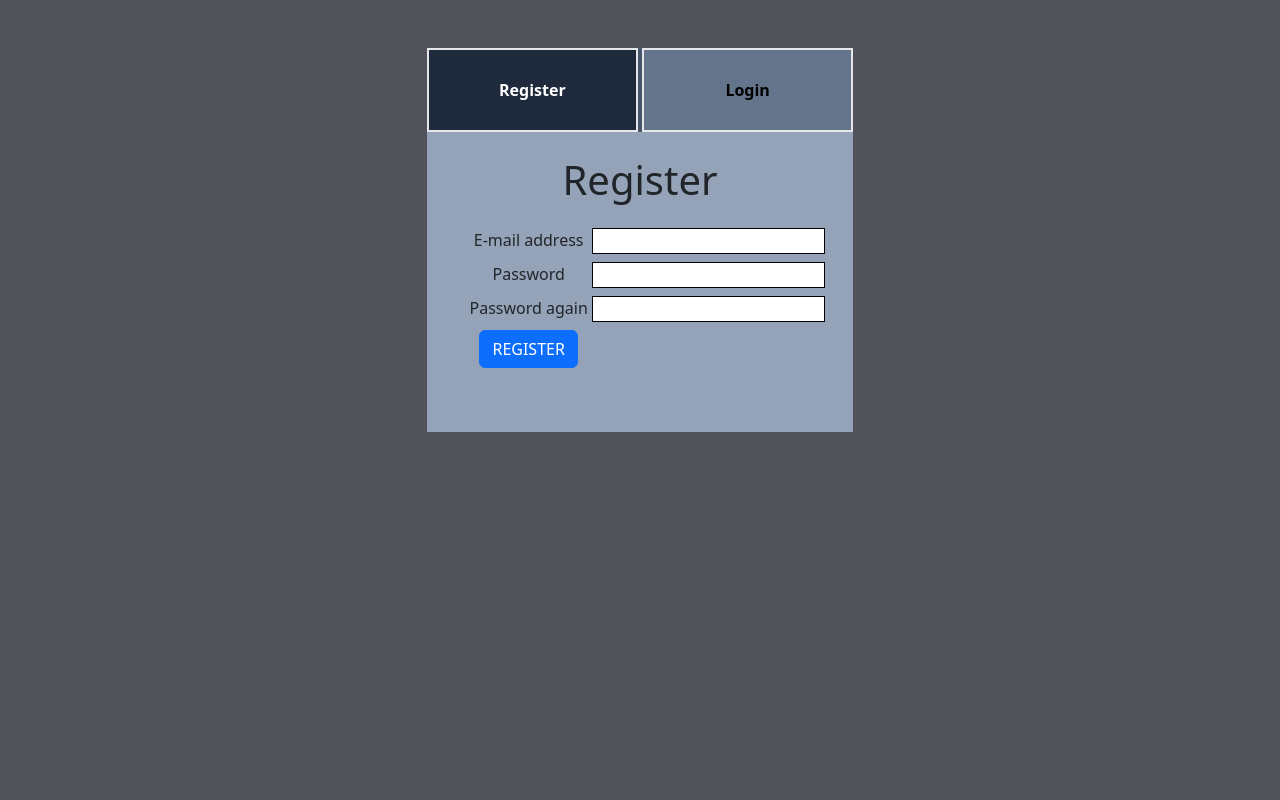
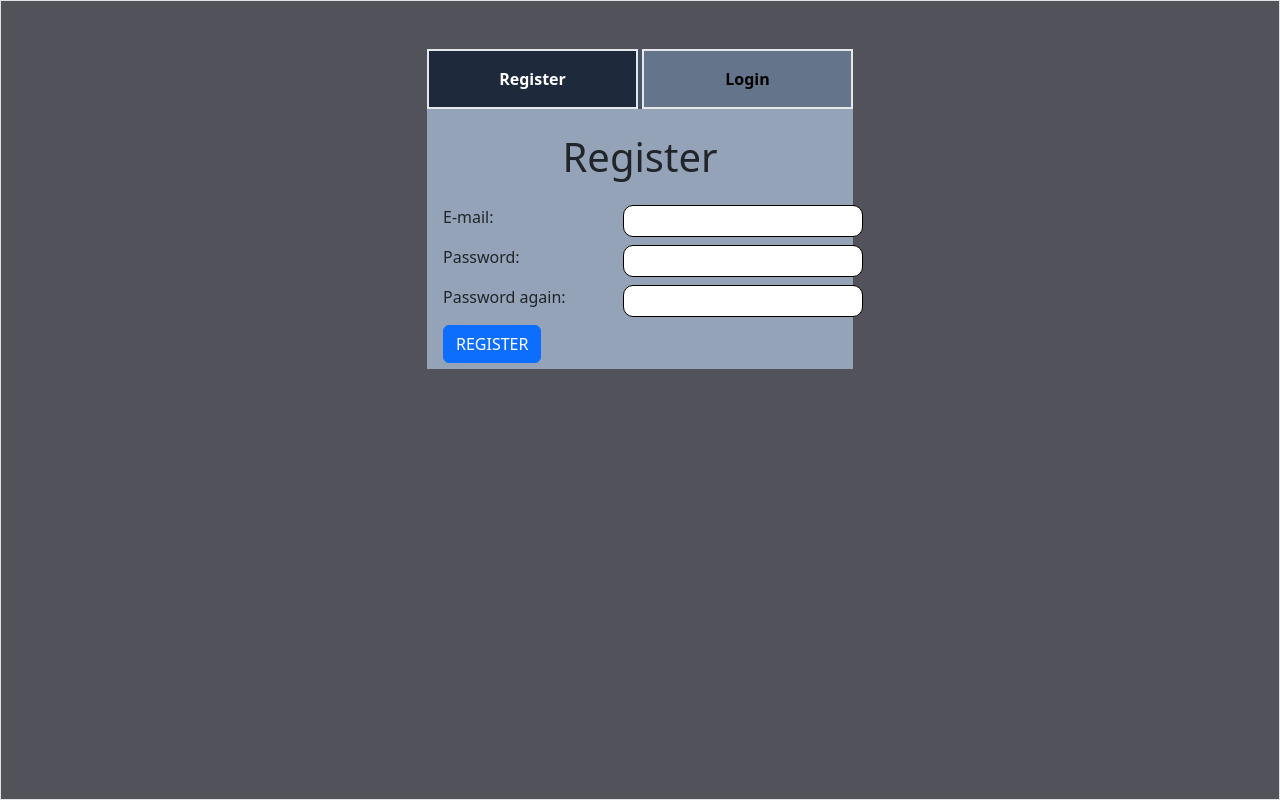
Before and after one commit to Kaer88/fullstack-todo, a React (Vite) app in the folder frontend/todo-frontend/: page / in a window 1280 px wide. Both pictures are taken after a click on the element "Register". Built offline with nearby package versions, Linux system fonts and the light colour scheme.

Commit message:
add tailwind improvements

```diff
--- a/frontend/todo-frontend/src/App.css
+++ b/frontend/todo-frontend/src/App.css
@@ -21,4 +21,8 @@
 
 .formatted-input>input {
   border: 1px solid black;
+  border-radius: 10px;
+  width:15em;
+  height: 2em;
+  padding: 0px 1em;
 }
--- a/frontend/todo-frontend/src/components/LoginForm.jsx
+++ b/frontend/todo-frontend/src/components/LoginForm.jsx
@@ -39,7 +39,7 @@ export default function LoginForm() {
     return (
         <div>
             <h1>Login</h1>
-            <div className="grid grid-cols-2 w-96 formatted-input gap-2 justify-items-center p-3">
+            <div className="grid grid-cols-2 w-96 formatted-input gap-2 justify-items-start p-3">
                 <label htmlFor="">E-mail</label>
                 <input type="text" name="email" onChange={handleLoginInput} value={loginInput.email} />
                 <label htmlFor="">Password</label>
--- a/frontend/todo-frontend/src/components/RegisterForm.jsx
+++ b/frontend/todo-frontend/src/components/RegisterForm.jsx
@@ -30,12 +30,12 @@ export default function RegisterForm() {
     return (
         <div>
             <h1>Register</h1>
-            <div className="grid grid-cols-2 w-96 formatted-input gap-2 justify-items-center p-3">
-                <label>E-mail address</label>
+            <div className="grid grid-cols-2 w-96 formatted-input gap-2 justify-items-start p-3">
+                <label>E-mail: </label>
                 <input name="email" type="text" onChange={handleRegisterInput} value={registerInput.email}></input>
-                <label>Password</label>
+                <label>Password: </label>
                 <input name="password" type="text" onChange={handleRegisterInput} value={registerInput.password}></input>
-                <label>Password again</label>
+                <label>Password again: </label>
                 <input name="passwordAgain" type="text" onChange={handleRegisterInput} value={registerInput.passwordAgain}></input>
                 <Button onClick={handleRegister}>REGISTER</Button>
             </div>
--- a/frontend/todo-frontend/src/pages/LandingPage.jsx
+++ b/frontend/todo-frontend/src/pages/LandingPage.jsx
@@ -17,11 +17,11 @@ export default function LandingPage() {
     }, [])
 
     return (
-            <div className="h-screen bg-zinc-600 w-screen pt-5">
-                <div className="flex w-1/3 flex-col mx-auto gap-4 text-center bg-slate-400 h-96">
+            <div className="h-screen bg-zinc-600 w-screen pt-5 border">
+                <div className="flex w-1/3 flex-col mx-auto gap-4 text-center bg-slate-400 h-80">
                     <div className="grid grid-cols-2 bg-slate-600 gap-1" >
-                        <div onClick={() => setDisplayLogin(!displayLogin)} className={`p-7 border-2 font-bold transition-colors ${displayLogin ? "bg-slate-500 text-black" : "bg-slate-800 text-white"}`}>Register</div>
-                        <div onClick={() => setDisplayLogin(!displayLogin)} className={`p-7 border-2 font-bold transition-colors ${displayLogin ? "bg-slate-800 text-white" : "bg-slate-500 text-black"}`}>Login</div>
+                        <div onClick={() => setDisplayLogin(!displayLogin)} className={`p-3 border-2 font-bold transition-colors ${displayLogin ? "bg-slate-500 text-black" : "bg-slate-800 text-white"}`}>Register</div>
+                        <div onClick={() => setDisplayLogin(!displayLogin)} className={`p-3 border-2 font-bold transition-colors ${displayLogin ? "bg-slate-800 text-white" : "bg-slate-500 text-black"}`}>Login</div>
                     </div>
                     {displayLogin ? null : <RegisterForm />}
                     {displayLogin ? <LoginForm /> : null}
```
